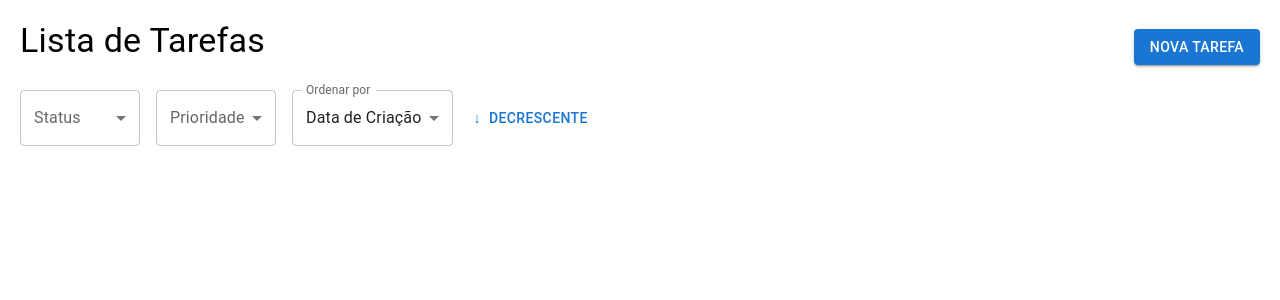
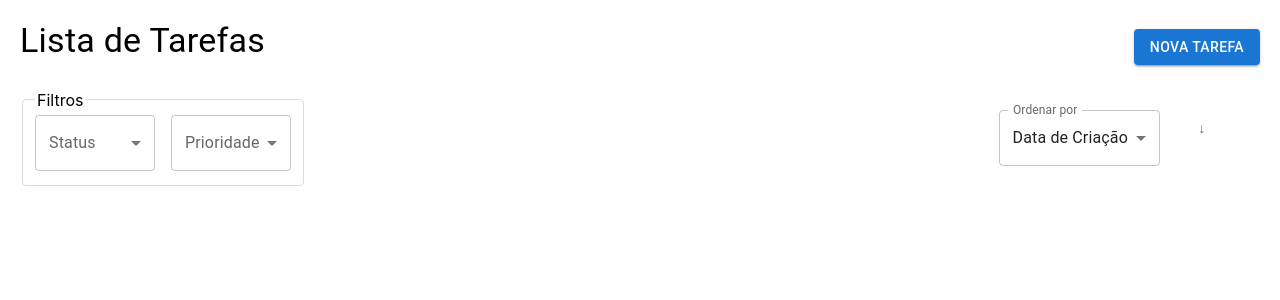
Before and after one commit to willyeverton/task-dashboard, a React (Create React App) app: page / in a window 1280 px wide. Shown: the top 300 px of the page. Built offline with nearby package versions, Linux system fonts and the light colour scheme; the HTML template or start-up script is replaced by a standard one.

Commit message:
Added fieldset

```diff
--- a/src/components/TaskList.tsx
+++ b/src/components/TaskList.tsx
@@ -96,8 +96,19 @@ const TaskList: React.FC = () => {
         </Button>
       </Box>
 
-      <Box sx={{ display: 'flex', gap: 2, mb: 2 }}>
-
+      <Box sx={{
+        display: 'flex',
+        flexDirection: { xs: 'column', md: 'row' },
+        justifyContent: 'space-between',
+        gap: 2,
+        mb: 2
+      }}>
+        <fieldset style={{
+          border: '1px solid #ddd',
+          borderRadius: '4px',
+        }}>
+          <legend>Filtros</legend>
+          <Box sx={{ display: 'flex', gap: 2, flexWrap: 'wrap' }}>
             <FormControl sx={{ minWidth: 120 }}>
               <InputLabel>Status</InputLabel>
               <Select
@@ -125,7 +136,16 @@ const TaskList: React.FC = () => {
                 <MenuItem value="Alta">Alta</MenuItem>
               </Select>
             </FormControl>
+          </Box>
+        </fieldset>
 
+        <Box sx={{
+          display: 'flex',
+          gap: 2,
+          alignItems: 'flex-start',
+          margin: '10px',
+          padding: '10px',
+        }}>
           <FormControl sx={{ minWidth: 120 }}>
             <InputLabel>Ordenar por</InputLabel>
             <Select
@@ -144,10 +164,10 @@ const TaskList: React.FC = () => {
             onClick={() => setSortOrder(prev => prev === 'asc' ? 'desc' : 'asc')}
             startIcon={sortOrder === 'asc' ? '↑' : '↓'}
           >
-          {sortOrder === 'asc' ? 'Crescente' : 'Decrescente'}
           </Button>
+        </Box>
+      </Box>
 
-      </Box>
 
       <Grid container spacing={2}>
         {filteredTasks.map((task) => (
```
Lines whose indentation alone changed are shown as unchanged.
